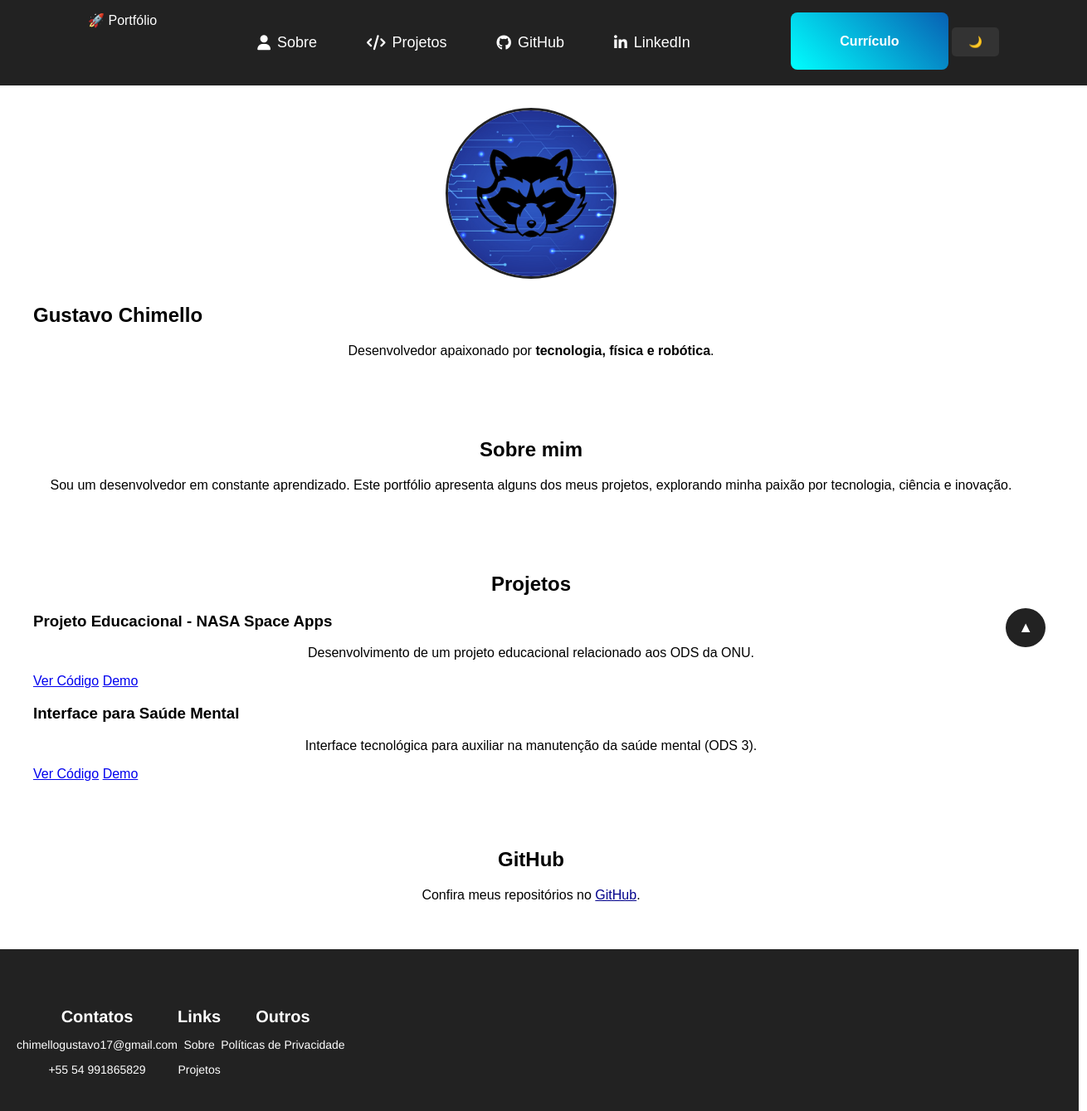
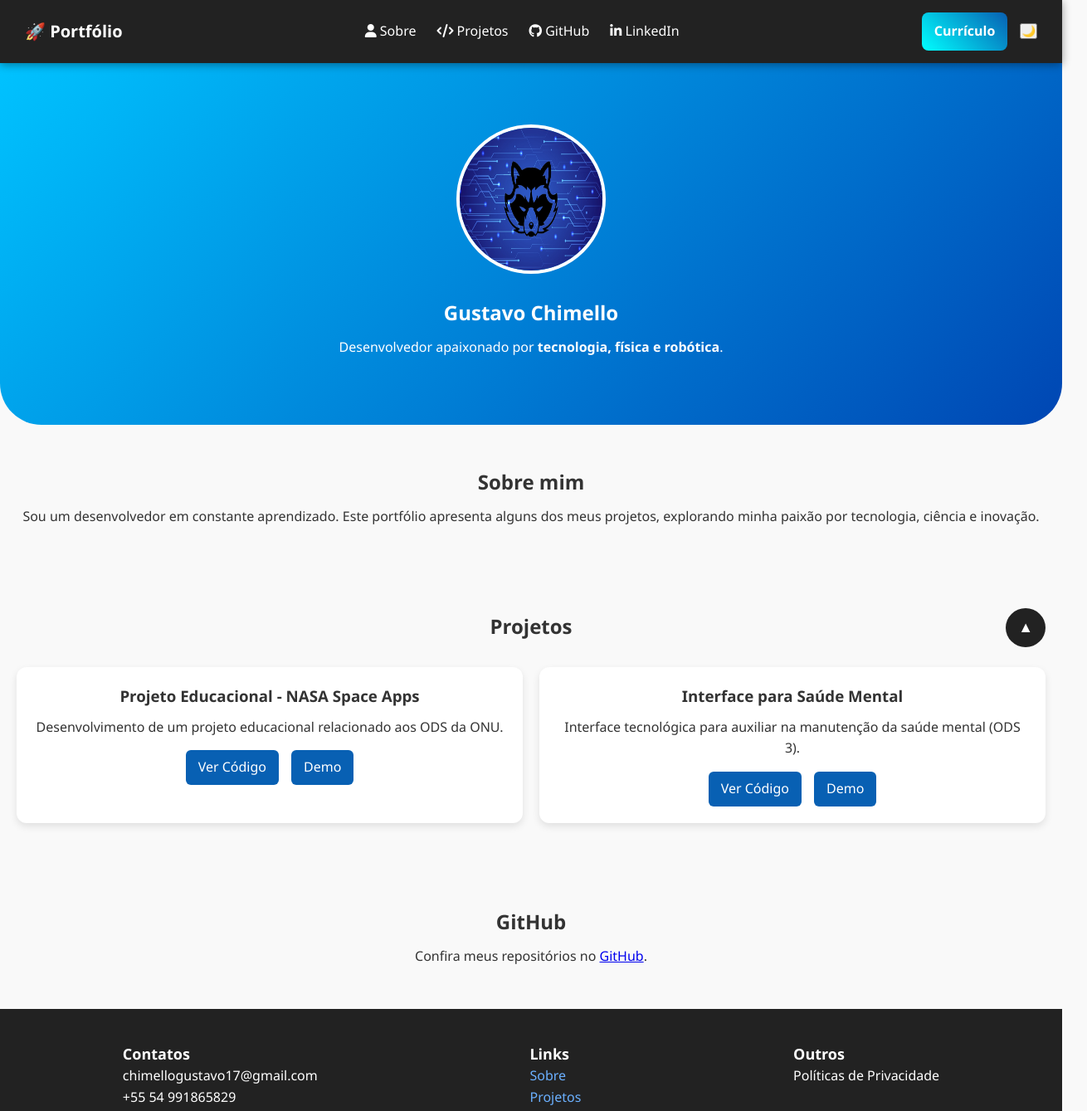
Before and after one commit to LegendaryRocketRaccoon/Gustavo-Chimello, a plain HTML site: page index.html in a window 1280 px wide. Shown: the top 1339 px of the page at 83% size, 1310 px wide, since content can reach past the window. Drawn offline with Linux system fonts and the light colour scheme.

Commit message:
Update style.css

```diff
--- a/style.css
+++ b/style.css
@@ -1,275 +1,218 @@
-body{
-    font-family: Arial, sans-serif;
-    margin: 0;
-    padding: 0;
-    background-color: #f4f4f4;
-    color: #333;
-
+/* ===== RESET ===== */
+* {
+  margin: 0;
+  padding: 0;
+  box-sizing: border-box;
 }
 
-header{
-    display: flex;
-    justify-content: space-evenly;
-    background-color: #222;
-    color: white;
-    padding: 15px;
-
-    position: fixed;
-    top: 0;
-    width: 100%;
-    z-index: 1000;
+/* ===== BASE ===== */
+body {
+  font-family: "Segoe UI", Arial, sans-serif;
+  line-height: 1.6;
+  background-color: #f9f9f9;
+  color: #333;
+  transition: background 0.3s, color 0.3s;
+  padding-top: 70px;
 }
 
-body {
-    background-color: white;
-    color: black;
-    transition: background-color 0.3s, color 0.3s;
-
-    padding-top: 60px;
+h1, h2, h3 {
+  margin-bottom: 10px;
 }
 
-.dark-mode {
-    background-color: #121212;
-    color: white;
+section {
+  padding: 50px 20px;
+  text-align: center;
 }
 
-.dark-mode section {
-    background-color: #1e1e1e;
-    color: white;
+/* ===== HEADER ===== */
+header {
+  display: flex;
+  justify-content: space-between;
+  align-items: center;
+  background: #222;
+  color: #fff;
+  padding: 15px 30px;
+  position: fixed;
+  top: 0;
+  width: 100%;
+  z-index: 1000;
+  box-shadow: 0 2px 10px rgba(0,0,0,0.4);
 }
 
-.dark-mode footer {
-    background-color: #111;
-    color: white;
+header .logo {
+  font-size: 20px;
+  font-weight: bold;
 }
 
-.dark-mode header {
-    background-color: #181818;
+header nav ul {
+  display: flex;
+  gap: 25px;
+  list-style: none;
 }
 
-.dark-mode nav ul li a {
-    color: #bbb;
+header nav ul li a {
+  color: #fff;
+  text-decoration: none;
+  font-size: 16px;
+  transition: 0.3s;
 }
 
-.dark-mode .projeto {
-    border: 1px solid #333;
-    background-color: #1e1e1e;
+header nav ul li a:hover {
+  color: #6bb0ff;
 }
 
-.dark-mode .botao-cv {
-    background: linear-gradient(45deg, #00c3ff, #0046b3);
+.header-actions {
+  display: flex;
+  gap: 15px;
+  align-items: center;
 }
 
-.dark-mode .botao-cv:hover {
-    box-shadow: 0 0 30px #00c3ff;
+/* ===== HERO ===== */
+#hero {
+  background: linear-gradient(135deg, #00c3ff, #0046b3);
+  color: #fff;
+  padding: 80px 20px;
+  border-radius: 0 0 50px 50px;
 }
 
-#toggle-theme {
-    padding: 10px 20px;
-    border: none;
-    cursor: pointer;
-    background: #333;
-    color: white;
-    border-radius: 5px;
-    transition: background 0.3s ease-in-out;
+#hero .perfil {
+  width: 180px;
+  height: 180px;
+  border-radius: 50%;
+  border: 4px solid #fff;
+  margin-bottom: 20px;
+  transition: 0.3s;
 }
 
-#toggle-theme:hover {
-    background: #555;
+#hero .perfil:hover {
+  transform: scale(1.1);
+  box-shadow: 0 0 20px #00eaff;
 }
 
-nav {
-    display: flex;
-    justify-content: center;
+/* ===== PROJETOS ===== */
+.projetos-grid {
+  display: grid;
+  grid-template-columns: repeat(auto-fit, minmax(280px, 1fr));
+  gap: 20px;
+  margin-top: 30px;
 }
 
-nav ul {
-    display: flex;
-    padding: 0;
+.card {
+  background: #fff;
+  border-radius: 12px;
+  padding: 20px;
+  box-shadow: 0 4px 10px rgba(0,0,0,0.1);
+  transition: transform 0.3s, box-shadow 0.3s;
 }
 
-nav ul li {
-    display: inline-block;
-    margin: 0 20px;
+.card:hover {
+  transform: translateY(-5px);
+  box-shadow: 0 6px 20px rgba(0,0,0,0.2);
 }
 
-nav ul li a {
-    display: flex;
-    align-items: center;
-    gap: 8px;
-    color: white;
-    text-decoration: none;
-    font-size: 18px;
-    padding: 10px;
-    transition: 0.3s;
+.card-links {
+  margin-top: 15px;
+  display: flex;
+  justify-content: center;
+  gap: 15px;
 }
 
+.btn {
+  display: inline-block;
+  padding: 8px 15px;
+  border-radius: 6px;
+  background: #0860b3;
+  color: #fff;
+  text-decoration: none;
+  transition: 0.3s;
+}
+
+.btn:hover {
+  background: #004080;
+}
+
+/* ===== FOOTER ===== */
+.rodape {
+  background: #222;
+  color: #fff;
+  padding: 40px 20px 20px;
+}
+
+.rodape-div {
+  display: flex;
+  justify-content: space-around;
+  flex-wrap: wrap;
+  margin-bottom: 20px;
+}
+
+.rodape span {
+  font-size: 18px;
+  font-weight: bold;
+}
+
+.rodape a {
+  color: #6bb0ff;
+  text-decoration: none;
+}
+
+.rodape-direitos {
+  font-size: 14px;
+  color: #bbb;
+}
+
+/* ===== BOTÃO TOPO ===== */
+#btnTopo {
+  position: fixed;
+  bottom: 20px;
+  right: 20px;
+  background: #222;
+  color: #fff;
+  border: none;
+  padding: 13px 15px;
+  border-radius: 50%;
+  cursor: pointer;
+  font-size: 18px;
+  transition: 0.3s;
+}
+
+#btnTopo:hover {
+  background: #6bb0ff;
+  transform: scale(1.1);
+}
+
+/* ===== BOTÃO CV ===== */
 .botao-cv {
-    display: inline-flex;
-    align-items: center;
-    justify-content: center;
-    padding: 12px 20px;
-    font-size: 16px;
-    font-weight: bold;
-    color: white;
-    background: linear-gradient(45deg, aqua, #0860b3);
-    border-radius: 8px;
-    text-decoration: none;
-    transition: transform 0.3s ease, box-shadow 0.3s ease;
-    height: 45px;
-    min-width: 150px;
-    text-align: center;
+  background: linear-gradient(45deg, aqua, #0860b3);
+  color: #fff;
+  padding: 10px 15px;
+  border-radius: 8px;
+  text-decoration: none;
+  font-weight: bold;
+  transition: 0.3s;
 }
 
 .botao-cv:hover {
-    transform: scale(1.1);
-    box-shadow: 0 0 60px aqua;
+  box-shadow: 0 0 15px aqua;
+  transform: scale(1.05);
 }
 
-section{
-    padding: 20px;
-    margin: 20px;
-    background: white;
-    border-radius: 5px;
-    P { text-align: center }
-    H2 { text-align: center }
+/* ===== DARK MODE ===== */
+.dark-mode {
+  background: #121212;
+  color: #fff;
 }
 
-.perfil{
-    display: block;
-    width: 200px;
-    height: 200px;
-    border-radius: 50%;
-    object-fit: cover;
-    border: 3px solid #222;
-    margin: 30px auto;
+.dark-mode header,
+.dark-mode footer {
+  background: #181818;
 }
 
-.projeto{
-    border: 1px solid #ddd;
-    padding: 10px;
-    margin: 10px 0;
-    border-radius: 5px;
+.dark-mode .card {
+  background: #1e1e1e;
+  color: #fff;
+  border: 1px solid #333;
 }
 
-footer{
-    text-align: center;
-    padding: 10px;
-    background-color: #222;
-    color: white;
-    margin-top: 20px;
+.dark-mode a {
+  color: aqua;
 }
-
-@media(max-width: 600px){
-.perfil{
-    width: 120px;
-    height: 120px;
-}
-section{
-    padding: 10px;
-}
-}
-
-nav ul li a:hover{
-    color: #6bb0ff;
-    transform: scale(1.20);
-}
-
-.perfil:hover{
-transform: scale(1.1);
-transition: 0.3s ease-in-out;
-box-shadow: 0px 0px 30px aqua;
-}
-
-#btnTopo {
-    position: fixed;
-    bottom: 20px;
-    right: 20px;
-    background-color: #222;
-    color: white;
-    border: none;
-    padding: 13px 15px;
-    border-radius: 50%;
-    cursor: pointer;
-    font-size: 18px;
-}
-
-#btnTopo:hover {
-    background-color: #6bb0ff;
-    transform: scale(1.1);
-    transition: 0.2s ease-in-out;
-    box-shadow: 0px 0px 8px rgb(1, 78, 122);
-}
-
-.rodape{
-    background-color: #222;
-    color: white;
-    height: auto;
-    width: 100%;
-    font-size: 14px;
-    font-family: helvetica;
-    text-align: center;
-}
-.rodape a{
-    text-decoration: none;
-    color: white;
-}
-.rodape p{
-    margin-bottom: 5px;
-}
-.rodape-div{
-    display: flex;
-    flex-wrap: wrap;
-    width:100%;
-    margin: auto;
-    align-items: stretch;
-    padding: 60px 10px 40px 10px;
-}
-
-.rodape-div-1, .rodape-div-2, .rodape-div-3 {
-    text-align: right;
-    width: calc(100% / 4 - 20px);
-    padding: 10px;
-}
-.rodape span{
-    font-size: 20px;
-    color: white;
-}
-.rodape-direitos{
-    width: calc(100% - 20px);
-    background-color: black;
-    padding: 10px;
-    margin: 0px;
-    text-align: center;
-}
-
-@media (max-width: 768px) {
-    .rodape-div-1, .rodape-div-2, .rodape-div-3, .rodape-div-4{
-        width: calc(50% - 20px);
-        padding: 10px;
-    }
-    .rodape-div{
-        padding: 60px 0px 40px 0px;
-    }
-}
-
-/*
-.Vigilante{
-
-    align-items:end;
-    justify-content:end;
-    height: 200px;
-    text-align:end;
-    margin: 0px auto;
-}
-*/
-
-.git{
-    text-decoration:underline;
-    color: darkblue;
-}
-
-.dark-mode .git{
-    text-decoration:underline;
-    color: aqua;
-}
```
